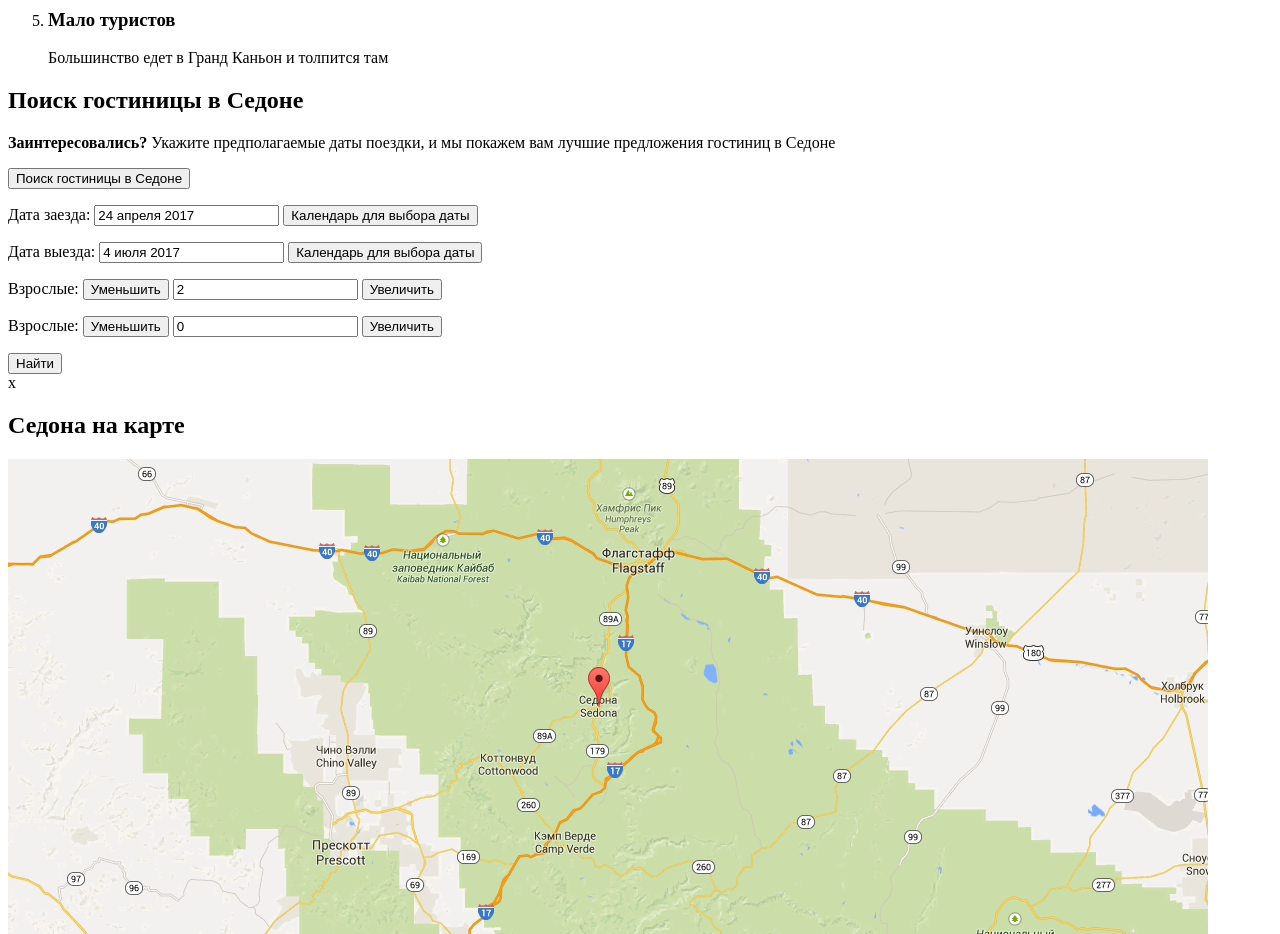
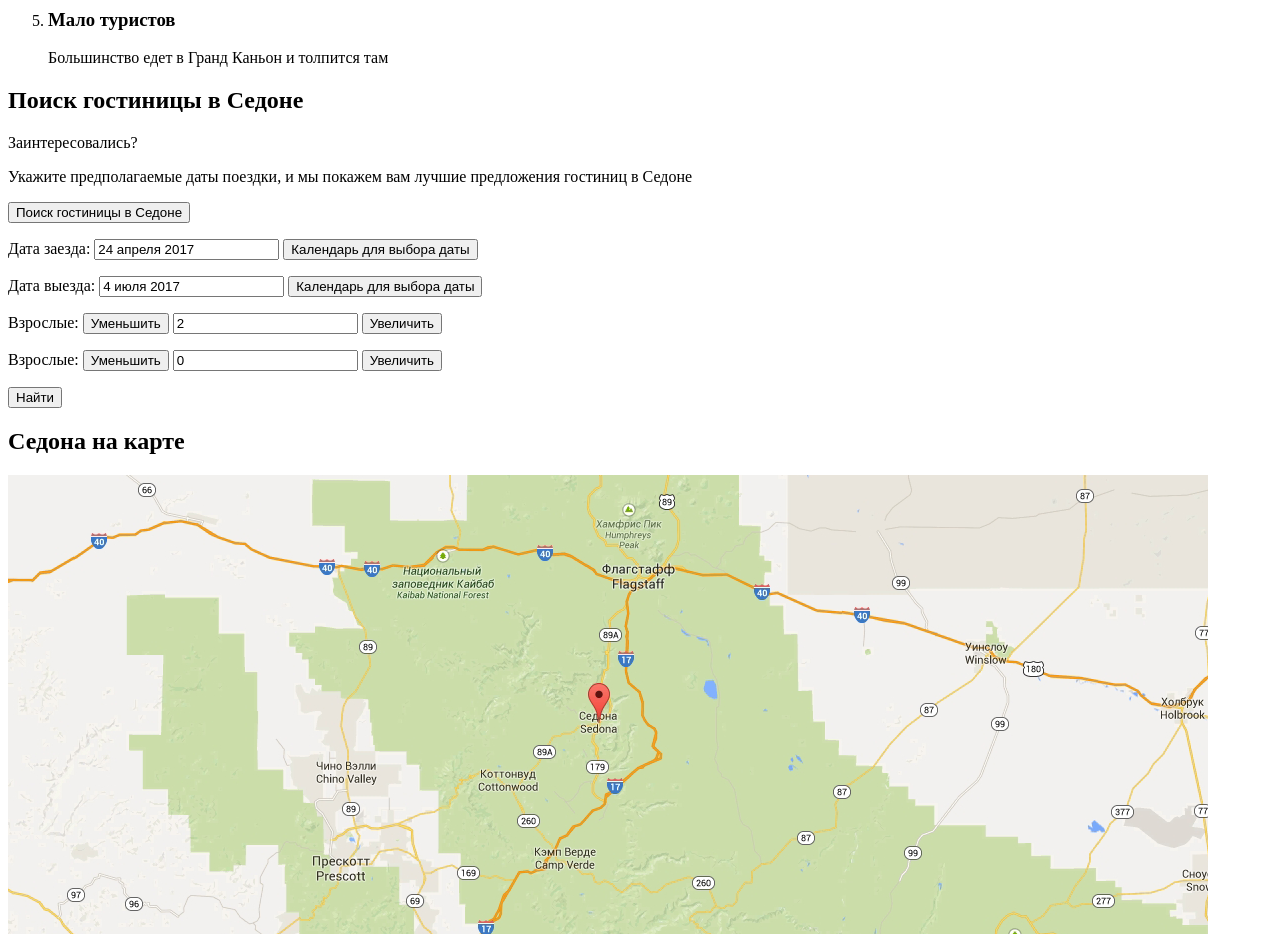
Before and after one commit to OvershOk/818053-sedona, a plain HTML site: page index.html in a window 1280 px wide. Shown: the part 1280-2214 px from the top of the page. Drawn offline with Linux system fonts and the light colour scheme.

Commit message:
Правки в разделе поиска гостиницы

```diff
--- a/index.html
+++ b/index.html
@@ -87,8 +87,8 @@
 
       <section class="hotel-search">
         <h2 class="visually-hidden">Поиск гостиницы в Седоне</h2>
+        <p class="hotel-search-question">Заинтересовались?</p>
         <p class="hotel-search-intro">
-          <b>Заинтересовались?</b>
           Укажите предполагаемые даты поездки, и мы покажем вам лучшие предложения гостиниц в Седоне
         </p>
         <button class="hotel-search-open-button" type="button">Поиск гостиницы в Седоне</button>
@@ -130,7 +130,6 @@
             </p>
             <button class="hotel-search-button" type="submit">Найти</button>
           </form>
-          <span class="popup-close">x</span>
         </div>
       </section>
 
```
